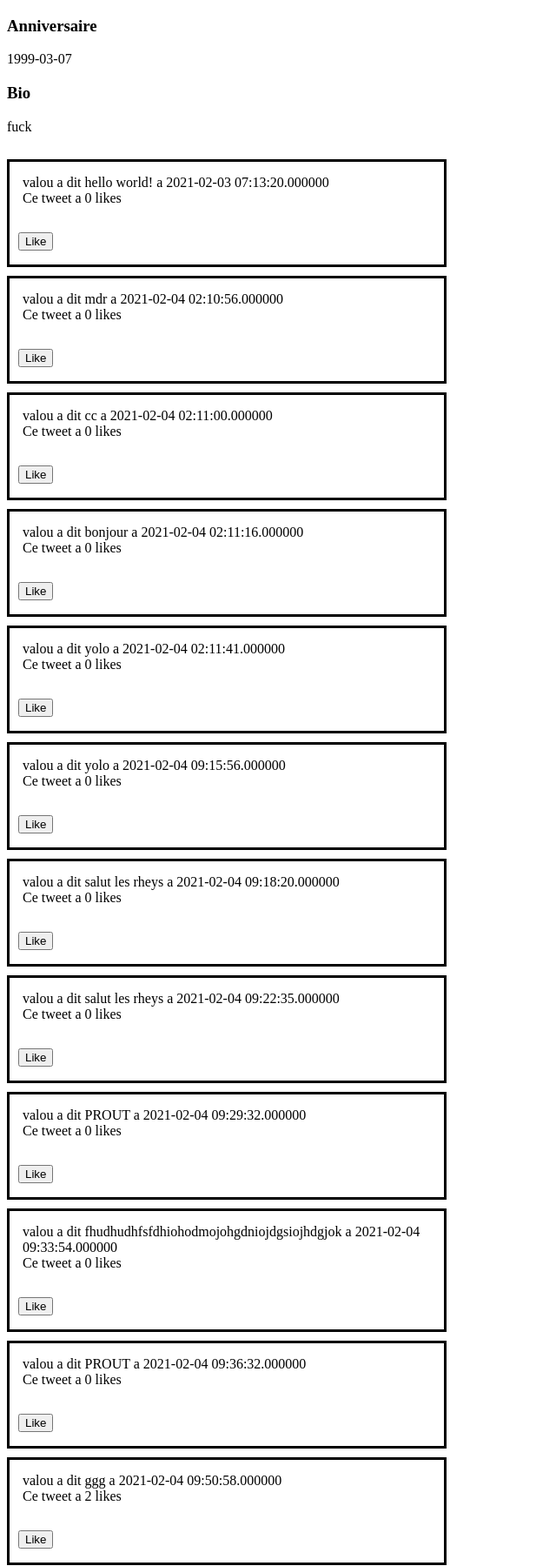
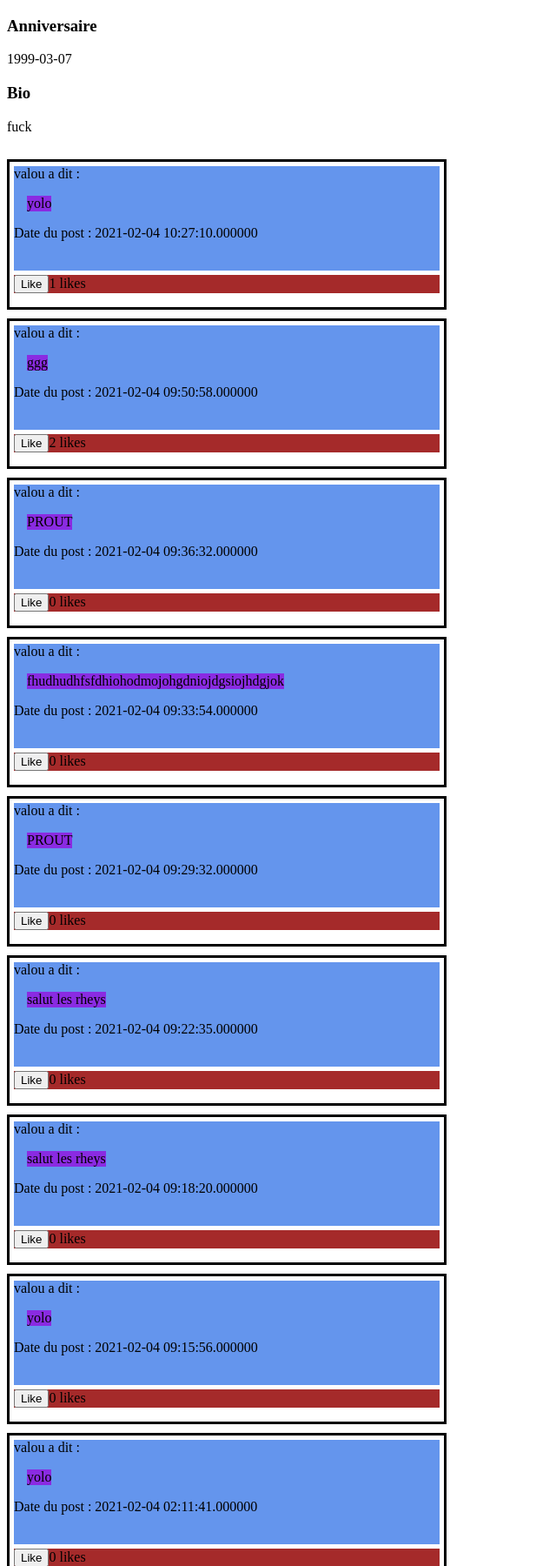
Before and after one commit to florian60430/TwittererLike, a PHP site: page /IHM/page_profil.php in a window 1280 px wide. Shown: the part 181-1981 px from the top of the page at 87% size, without its empty margins (0-640 px from the left). Run offline with PHP 8.4, Linux system fonts and the light colour scheme; the visitor is signed in with stand-in values (Sample User, id 1); data comes from the database, SQL or seed files in the repository; data that the repository does not hold is empty; a stand-in replaces the project's code that opens the database connection.

Commit message:
mise en forme

```diff
--- a/METIER/function.php
+++ b/METIER/function.php
@@ -21,11 +21,13 @@ function AfficheTimeLine($bdd, $ObjetUser)
             $tabOjbetTweet[$i]->like($ObjetUser);
 
         }
-        echo "<div class='content' name='content'><div class='text' name='text'>".$tabOjbetUser[$i]->getPseudo() . " a dit " . $tabOjbetTweet[$i]->getContenu() . " a " . $tabOjbetTweet[$i]->getDate() . "<br>";
-        echo "Ce tweet a <span id='liked".$i."'>" . $tabOjbetTweet[$i]->getNumberLikes() . "</span> likes" ?>
+        echo "<div class='content' name='content'><div class='user' name='user'>".$tabOjbetUser[$i]->getPseudo() . " a dit : <p><div class ='text' name='text'>" . $tabOjbetTweet[$i]->getContenu() . " </div></p><p> Date du post : " . $tabOjbetTweet[$i]->getDate() . "</p><br>";
+         ?>
        </div><div class='bouton' name='bouton'>
        <form method='POST' action=''>
-            <input type='submit' id=<?php echo "btn".$i; ?> name=<?php echo $i; ?> value='Like'>
+            <input type='submit' class="btn" id=<?php echo "btn".$i; ?> name=<?php echo $i; ?> value='Like'> <?php echo " <span id='liked". $i ."'>" . $tabOjbetTweet[$i]->getNumberLikes() . " likes "  ?>
+            <input type='submit' class="btn" id=<?php echo "btn".$i; ?> name=<?php echo $i; ?> value='Commenter'>
+            <input type='submit' class="btn" id=<?php echo "btn".$i; ?> name=<?php echo $i; ?> value='Retweeter'>
         </form>
        </div>
     </div>
@@ -36,7 +38,7 @@ function AfficheTimeLine($bdd, $ObjetUser)
 function AfficheTimeLineProfil($bdd, $ObjetUser)
 {
 
-    $data = $bdd->query("SELECT `id_tweet` FROM `tweet` WHERE `id_user` = ".$ObjetUser->getIdUser());
+    $data = $bdd->query("SELECT `id_tweet` FROM `tweet` WHERE `id_user` = ".$ObjetUser->getIdUser()." ORDER BY `date` DESC ");
     if ($data->rowcount() == 0){
         echo "vous n'avez pas de twat.";
     }
@@ -50,11 +52,11 @@ function AfficheTimeLineProfil($bdd, $ObjetUser)
         if (isset($_POST[$i])) {
             $tabOjbetTweet[$i]->like($ObjetUser);
         }
-        echo "<div class='content' name='content'><div class='text' name='text'>".$tabOjbetUser[$i]->getPseudo() . " a dit " . $tabOjbetTweet[$i]->getContenu() . " a " . $tabOjbetTweet[$i]->getDate() . "<br>";
-        echo "Ce tweet a <span id='liked".$i."'>" . $tabOjbetTweet[$i]->getNumberLikes() . "</span> likes" ?>
+        echo "<div class='content' name='content'><div class='user' name='user'>".$tabOjbetUser[$i]->getPseudo() . " a dit : <p><div class ='text' name='text'>" . $tabOjbetTweet[$i]->getContenu() . " </div></p><p> Date du post : " . $tabOjbetTweet[$i]->getDate() . "</p><br>";
+         ?>
        </div><div class='bouton' name='bouton'>
        <form method='POST' action=''>
-            <input type='submit' id=<?php echo "btn".$i; ?> name=<?php echo $i; ?> value='Like'>
+            <input type='submit' id=<?php echo "btn".$i; ?> name=<?php echo $i; ?> value='Like' <?php echo " <span id='liked". $i ."'>" . $tabOjbetTweet[$i]->getNumberLikes() . " likes" ?>
         </form>
        </div>
     </div>
--- a/assets/style.css
+++ b/assets/style.css
@@ -5,13 +5,33 @@
     height: max-content;
     max-height: 300px;
     margin-top: 10px;
+}
+.text{
+    max-width: max-content;
+    max-height: max-content;
+    margin: 15px;
+    background-color: blueviolet;
 
 }
-.text{
-    margin: 15px;
+.bouton{
+    margin: 5px;
+    background-color: brown;
 }
-.bouton{
-    margin-top: 30px;
-    margin-bottom: 5px;
-    margin-left: 10px;
+.user{
+    margin: 5px;
+    background-color: cornflowerblue;
 }
+.btn{
+    margin: 5px;
+    text-align: center;
+    background: whitesmoke;
+    width: max-content;
+    height: 25px;
+    outline: none;
+    color: rgb(0, 0, 0);
+    border-radius: 20px;
+    transition: 0.5s;
+}
+.btn:hover{
+    height: 30px;
+}
```
